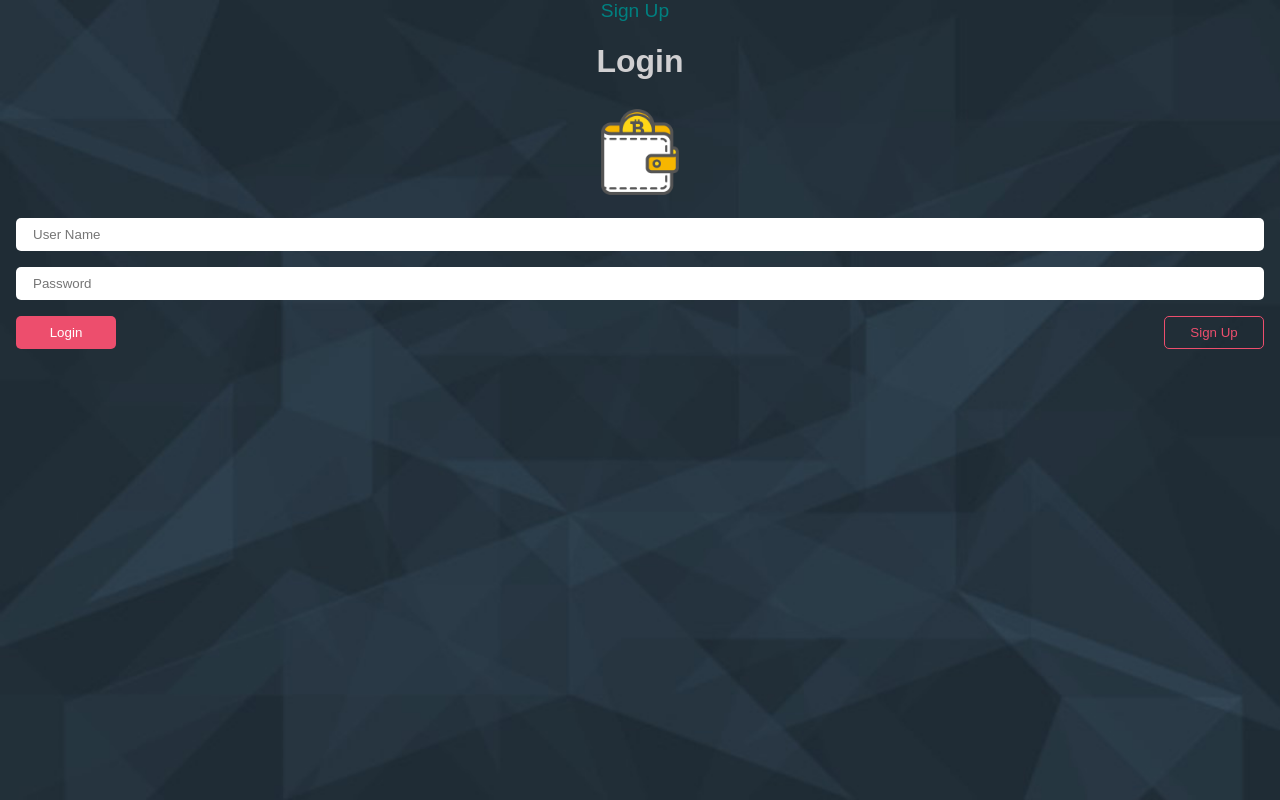
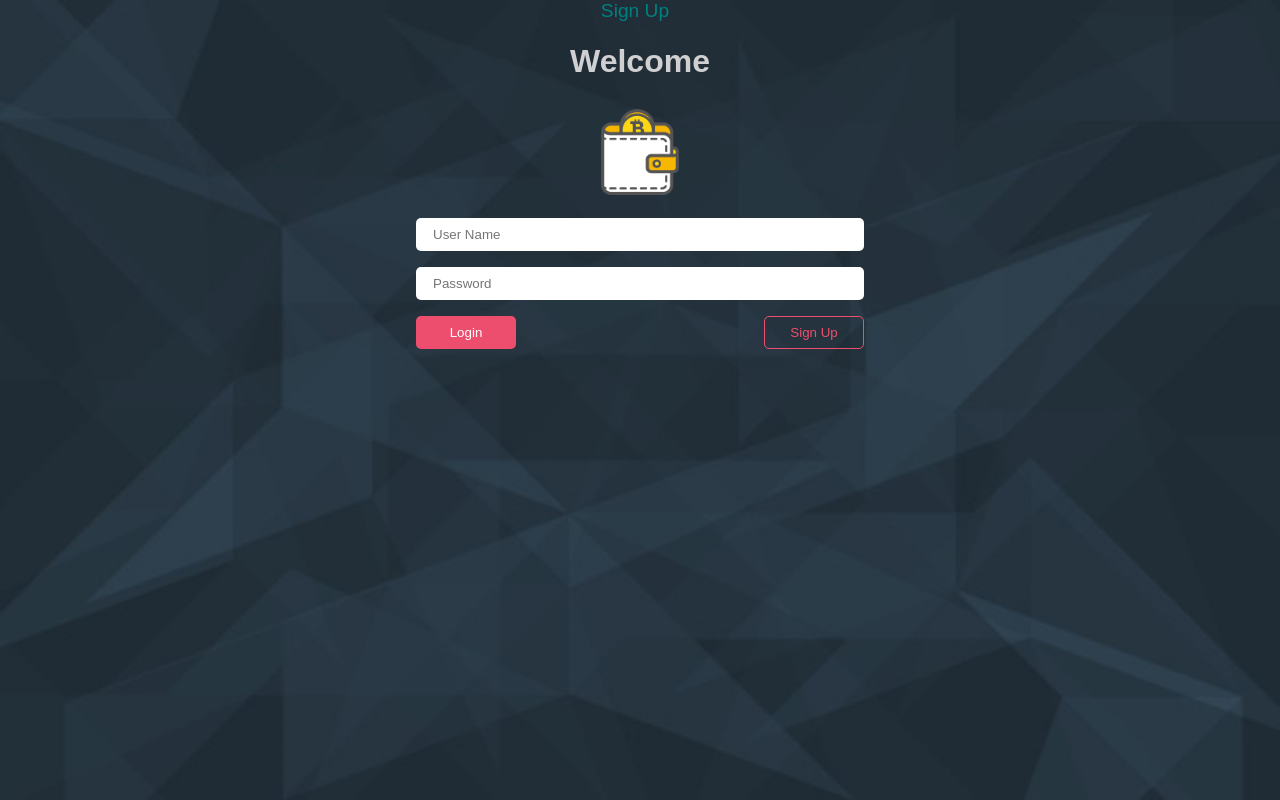
Before and after one commit to shpiglify/misterBitcoin, a React (Create React App) app: page /#/ in a window 1280 px wide. Before the commit this address led to /#/. Built offline with nearby package versions, Linux system fonts and the light colour scheme.

Commit message:
finish contact page design

```diff
--- a/src/App/App.scss
+++ b/src/App/App.scss
@@ -1,11 +1,15 @@
 .App {
   background-image: url(/assets/img/background/background-blue.jpg);
+  background-size: cover;
   background-repeat: no-repeat;
-  background-size: cover;
   text-align: center;
   max-width: 100%;
+
 }
 
-.App > div {
+.App > div,.App > section {
   flex-grow: 1;
+ width:100%;
+ max-width: 480px;
+  margin: 0 auto;
 }
--- a/src/assets/scss/_base.scss
+++ b/src/assets/scss/_base.scss
@@ -5,10 +5,19 @@
   text-decoration: none;
 }
 
-html,
+html{
+  min-height: 100%;
+  display:flex;
+  flex-direction: column;
+}
+
+#root,
 body,
 .App {
-  height: 100%;
+ height: 100%;
+ display: flex;
+ flex-direction: column;
+ flex-grow: 1;
 }
 
 html {
@@ -17,14 +26,12 @@ html {
 }
 
 body {
-  margin: auto;
+  margin:0;
   font-size: 16px;
   color: $text-primary;
 }
 
-#root {
-  height: 100%;
-}
+
 
 button, input {
   border: 1px solid transparent;
--- a/src/cmps/ContactFilter/ContactFilter.scss
+++ b/src/cmps/ContactFilter/ContactFilter.scss
@@ -1,15 +1,19 @@
 @import '../../assets/scss/vars';
 
 .filter-container {
-  margin: 6px 0px 6px 0px;
+
   input {
     font-size: 1.1rem;
-    padding: 2px 4px;
-    border: 0.5px solid rgb(68, 68, 68);
-    background-color: $clr5;
+    width: 100%;
+    border-radius: 0;
+    height: 51px;
+    padding: 8px 16px;
+    background-color: #00000096;
     &:focus {
-      background-color: #ebf4fa;
-      outline: 1px solid rgba(0, 0, 0, 0);
+      background-color: #00000096;
+      border: 1px solid $primary-color;
+      color:$text-primary;
+      outline: 1px solid rgba(255, 255, 255, 0);
     }
   }
 }
--- a/src/cmps/ContactList/ContactList.scss
+++ b/src/cmps/ContactList/ContactList.scss
@@ -3,10 +3,11 @@
 .contact-list {
   section & {
     margin-bottom: 20px;
+    margin-top: 0;
   }
 
   list-style-type: none;
-  padding: 2px;
+  padding: 0px;
   li {
     border-radius: 2px;
     color: $text-primary;
@@ -14,6 +15,8 @@
     text-align: left;
     border-top:2px solid #ffffff26;
     border-bottom:2px solid #00000052;
+    border-right: 2px solid #00000052;
+    border-left: 2px solid #00000052;
     display: flex;
     align-items: center;
   }
--- a/src/cmps/ContactPreview/ContactPreview.js
+++ b/src/cmps/ContactPreview/ContactPreview.js
@@ -26,13 +26,13 @@ class ContactPreview extends Component {
 				<li>
 					{/* <img height="26" src={require('../assets/img/icons/edit.png')}/> */}
 					<div>
-						<img height="26" src={binImg} title="Delete"
-							onClick={(ev) => this.removeClicked(ev)} alt="" />
+						{/* <img height="26" src={binImg} title="Delete"
+							onClick={(ev) => this.removeClicked(ev)} alt="" /> */}
 
 						<img className="profile" height="60" src="/assets/img/profiles/profile-placeholder.jpg" alt="" title={userName} />
 
-						<img height="26" src={editImg} title="Edit"
-							onClick={(ev) => this.editClicked(ev)} alt="" />
+						{/* <img height="26" src={editImg} title="Edit"
+							onClick={(ev) => this.editClicked(ev)} alt="" /> */}
 					</div>
 					<div>
 						<div>{this.props.contact.userName}</div>
--- a/src/cmps/ContactPreview/ContactPreview.scss
+++ b/src/cmps/ContactPreview/ContactPreview.scss
@@ -3,6 +3,7 @@
 
 img.profile{
     border-radius: 50%;
+    margin: 5px 11px 0px;
 }
 div.phone{
     color:$text-scondary;
--- a/src/pages/SignupPage/SignupPage.js
+++ b/src/pages/SignupPage/SignupPage.js
@@ -41,7 +41,7 @@ class SignupPage extends Component {
 
   render = () => (
     <div className="signup-page">
-      <h1>Login</h1>
+      <h1>Welcome</h1>
       <img src="/assets/img/design/wallet.png" alt="bitcoin" height="100" width="100" />
 
       <form className="signup-form">
```
